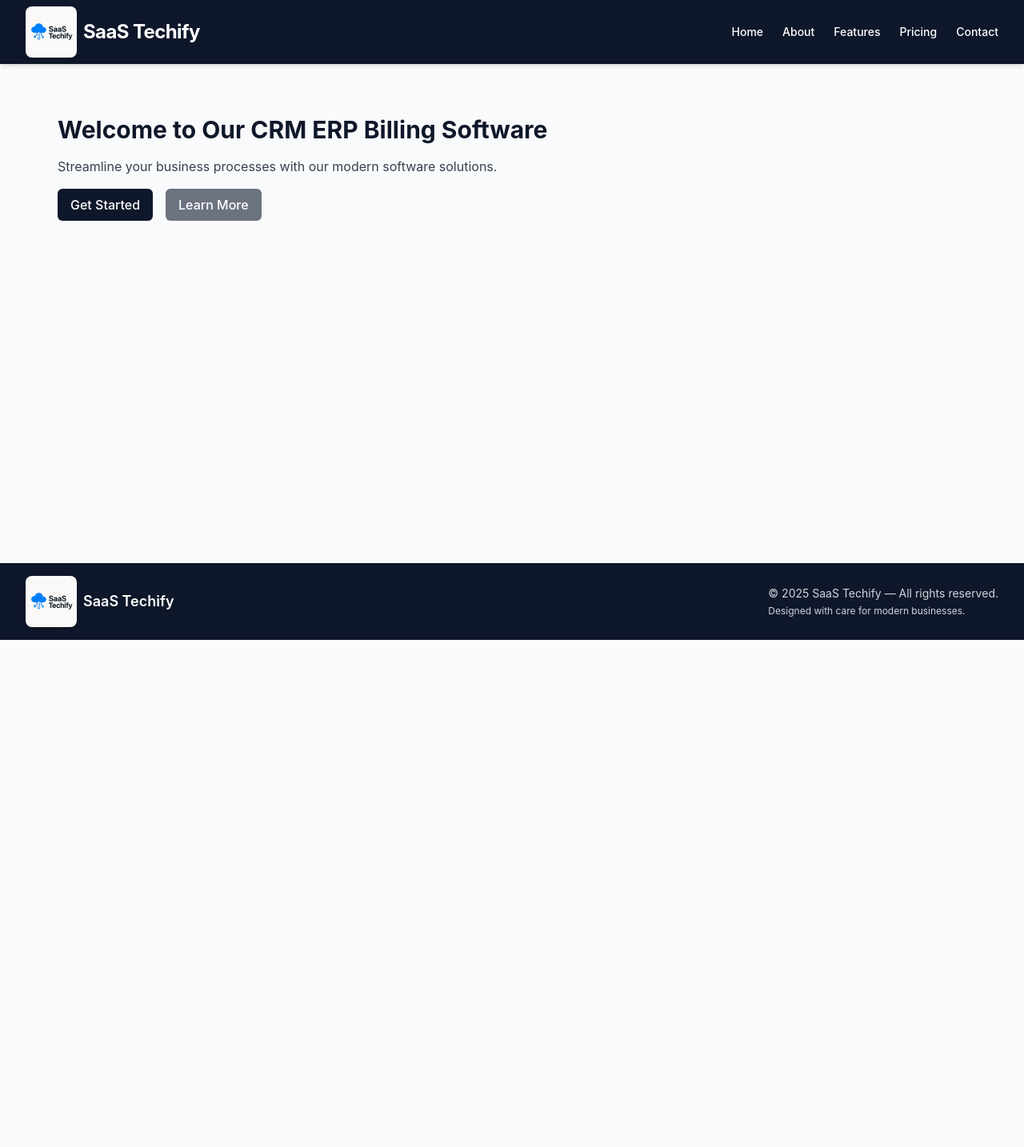
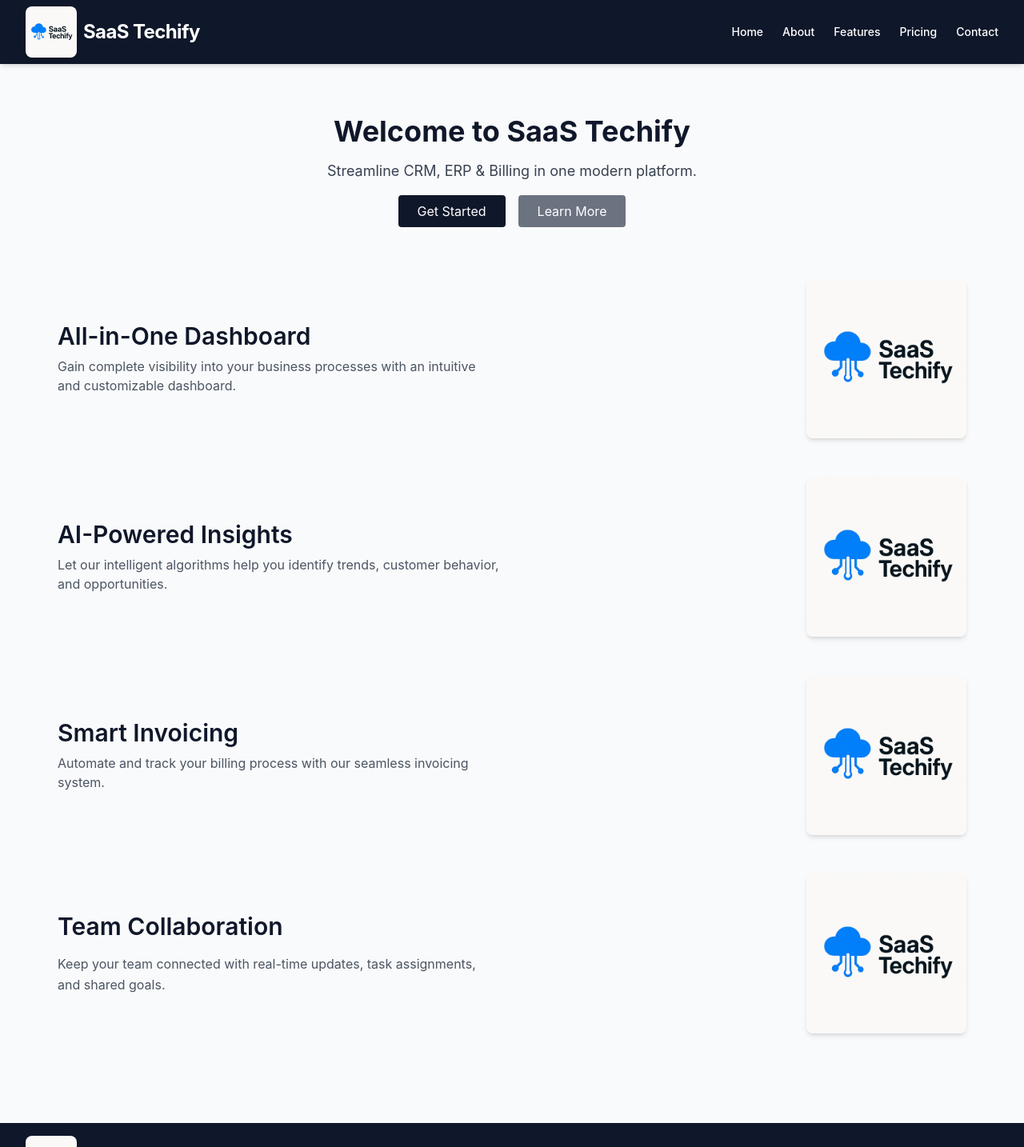
Before and after one commit to rajeshtiwari2503/Saas-Techify, a Next.js app: page / in a window 1280 px wide. Shown: the top 1434 px of the page at 80% size. Before the commit the page ends 800 px from the top, so only its background shows below. Built offline with nearby package versions, Linux system fonts and the light colour scheme.

Commit message:
dhhgghghghghgd

```diff
--- a/next.config.js
+++ b/next.config.js
@@ -1,4 +1,23 @@
 /** @type {import('next').NextConfig} */
-const nextConfig = {}
+const nextConfig = {
+    async redirects() {
+      return [
+        {
+          source: '/old-page',
+          destination: '/new-page',
+          permanent: true, // Set to false for temporary redirect
+        },
+      ]
+    },
+    async rewrites() {
+      return [
+        {
+          source: '/legacy-path',
+          destination: '/new-path',
+        },
+      ]
+    },
+    reactStrictMode: true, // Enable React Strict Mode for better debugging
+  }
 
-module.exports = nextConfig
+  module.exports = nextConfig
--- /dev/null
+++ b/src/app/404.js
@@ -0,0 +1,22 @@
+// src/app/404.js
+
+import Link from "next/link";
+
+export default function PageNotFound() {
+  return (
+    <div className="min-h-screen bg-gray-100 flex items-center justify-center text-center p-6">
+      <div className="max-w-md bg-white p-8 rounded-lg shadow-lg">
+        <h1 className="text-6xl font-bold text-primary mb-4">404</h1>
+        <h2 className="text-2xl font-semibold text-gray-800 mb-4">Oops! Page Not Found</h2>
+        <p className="text-lg text-gray-600 mb-6">
+          We couldn't find the page you're looking for. It may have been moved or deleted.
+        </p>
+        <Link href="/">
+          <a className="bg-primary text-white px-6 py-2 rounded hover:bg-blue-700 transition duration-300">
+            Go Back to Home
+          </a>
+        </Link>
+      </div>
+    </div>
+  );
+}
--- /dev/null
+++ b/src/app/[slug].jsx
@@ -0,0 +1,17 @@
+// src/app/[slug].js
+export async function getStaticPaths() {
+    return {
+      paths: [], // No predefined paths
+      fallback: 'blocking', // Show 404 if the page doesn't exist
+    };
+  }
+
+  export async function getStaticProps({ params }) {
+    const { slug } = params;
+    const data = await fetchData(slug);
+    if (!data) {
+      return { notFound: true }; // Automatically trigger the 404 page
+    }
+
+    return { props: { data } };
+  }
--- /dev/null
+++ b/src/app/no-internet/page.jsx
@@ -0,0 +1,16 @@
+// src/app/no-internet/page.js
+import Link from "next/link";
+
+export default function NoInternetPage() {
+  return (
+    <div className="min-h-screen bg-gray-100 flex flex-col items-center justify-center text-center">
+      <h1 className="text-4xl font-bold text-red-500 mb-4">No Internet Connection</h1>
+      <p className="text-lg text-gray-700 mb-8">
+        It seems like you're not connected to the internet. Please check your connection.
+      </p>
+      <Link href="/" className="text-blue-500 hover:underline">
+        Go back to Home
+      </Link>
+    </div>
+  );
+}
--- a/src/app/page.js
+++ b/src/app/page.js
@@ -1,16 +1,114 @@
 "use client";
+import Image from "next/image";
 import Layout from "./components/Layout";
+import Link from "next/link";
 
 export default function Page() {
   return (
     <Layout>
-      <div className="p-10">
-        <h1 className="text-3xl font-bold text-primary mb-4">Welcome to Our CRM ERP Billing Software</h1>
-        <p className="text-gray-700 mb-4">Streamline your business processes with our modern software solutions.</p>
-        <div className="flex gap-4">
-          <button className="btn btn-primary">Get Started</button>
-          <button className="btn btn-secondary">Learn More</button>
-        </div>
+      <div className="p-6 sm:p-10">
+
+        {/* Hero Section */}
+        <section className="text-center space-y-4 mb-16">
+          <h1 className="text-4xl font-bold text-primary">Welcome to SaaS Techify</h1>
+          <p className="text-gray-700 text-lg max-w-xl mx-auto">
+            Streamline CRM, ERP & Billing in one modern platform.
+          </p>
+          <div className="flex justify-center gap-4 mt-6">
+            <Link href="/signup">
+              <button className="bg-primary text-white px-6 py-2 rounded hover:bg-blue-700 transition">
+                Get Started
+              </button>
+            </Link>
+            <Link href="/features">
+              <button className="bg-secondary text-white px-6 py-2 rounded hover:bg-gray-700 transition">
+                Learn More
+              </button>
+            </Link>
+          </div>
+        </section>
+
+        {/* Feature 1 - Dashboard */}
+        <section className="grid md:grid-cols-2 gap-8 items-center mb-12">
+          <div>
+            <h2 className="text-3xl font-semibold text-primary mb-2">All-in-One Dashboard</h2>
+            <p className="text-gray-600">
+              Gain complete visibility into your business processes with an intuitive and customizable dashboard.
+            </p>
+          </div>
+          <div className="flex justify-center md:justify-end">
+            <Image
+              src="/Logo.png"
+              alt="Dashboard"
+              width={200}
+              height={200}
+              className="rounded-lg shadow-md"
+            />
+          </div>
+        </section>
+
+        {/* Feature 2 - AI Insights */}
+        <section className="grid md:grid-cols-2 gap-8 items-center mb-12">
+          <div>
+            <h2 className="text-3xl font-semibold text-primary mb-2">AI-Powered Insights</h2>
+            <p className="text-gray-600">
+              Let our intelligent algorithms help you identify trends, customer behavior, and opportunities.
+            </p>
+          </div>
+          <div className="flex justify-center md:justify-end">
+            <Image
+              src="/Logo.png"
+              alt="AI Insights"
+              width={200}
+              height={200}
+              className="rounded-lg shadow-md"
+            />
+          </div>
+        </section>
+
+        {/* Feature 3 - Invoicing */}
+        <section className="grid md:grid-cols-2 gap-8 items-center mb-12">
+          <div>
+            <h2 className="text-3xl font-semibold text-primary mb-2">Smart Invoicing</h2>
+            <p className="text-gray-600">
+              Automate and track your billing process with our seamless invoicing system.
+            </p>
+          </div>
+          <div className="flex justify-center md:justify-end">
+            <Image
+              src="/Logo.png"
+              alt="Invoicing"
+              width={200}
+              height={200}
+              className="rounded-lg shadow-md"
+            />
+          </div>
+        </section>
+
+        {/* Feature 4 - Team Collaboration */}
+        <section className="grid md:grid-cols-2 gap-8 items-center mb-12">
+          {/* Text Content */}
+          <div>
+            <h2 className="text-3xl font-semibold text-primary mb-4">
+              Team Collaboration
+            </h2>
+            <p className="text-gray-600 leading-relaxed">
+              Keep your team connected with real-time updates, task assignments, and shared goals.
+            </p>
+          </div>
+
+          {/* Image Content */}
+          <div className="flex justify-center md:justify-end">
+            <Image
+              src="/Logo.png"
+              alt="Team Collaboration"
+              width={200}
+              height={100}
+              className="rounded-lg shadow-md"
+            />
+          </div>
+        </section>
+
       </div>
     </Layout>
   );
```
